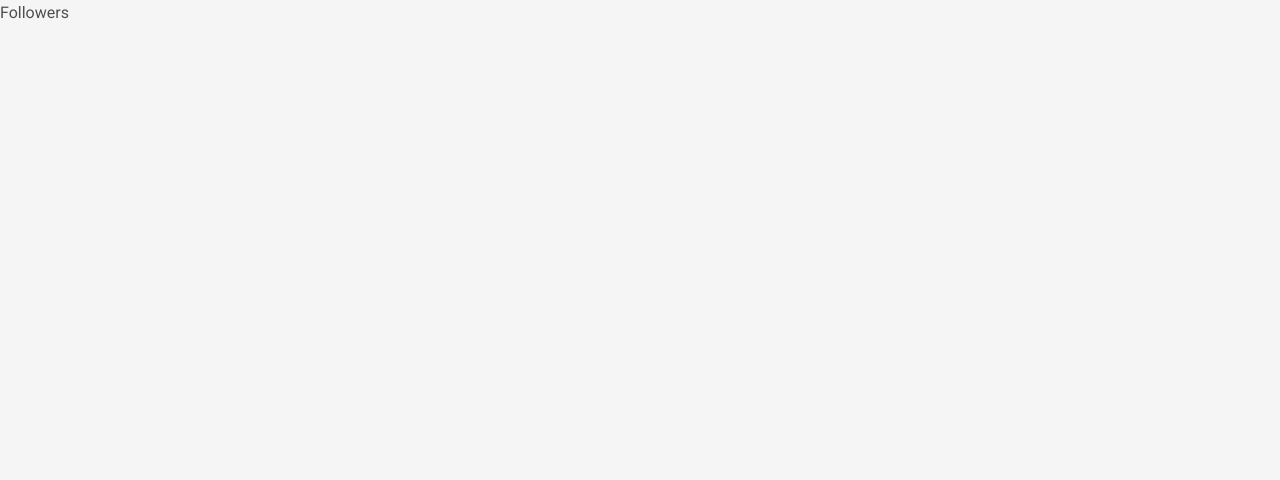
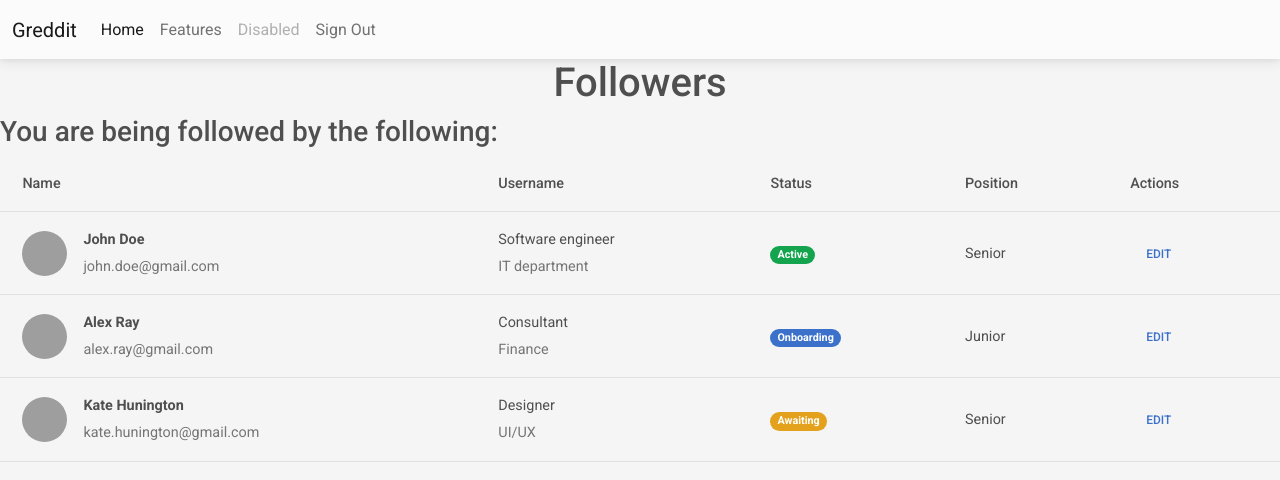
Before and after one commit to AmeyChoudhary/Greddit, a React (Create React App) app in the folder frontend/: page /profile/followers in a window 1280 px wide. Shown: the top 480 px of the page. Built offline with nearby package versions, Linux system fonts and the light colour scheme; no server answers; sample sign-in values are in the browser's storage; grey boxes are pictures that could not be loaded.

Commit message:
followers error

```diff
--- a/frontend/src/Components/Followers.js
+++ b/frontend/src/Components/Followers.js
@@ -1,9 +1,189 @@
 import React from 'react'
+import Navbar from './Navbar';
+import { useState, useEffect } from 'react';
+import { MDBBadge, MDBBtn, MDBTable, MDBTableHead, MDBTableBody } from 'mdb-react-ui-kit';
+import jwt from 'jwt-decode';
 
 const Followers = () => {
-  return (
-    <div>Followers</div>
-  )
+
+    const [user, setuser] = useState({})
+    const [ followers, setfollowers ] = useState()
+    const [ all_users, setall_users ] = useState({})
+
+
+
+    useEffect(() => {
+        let token = localStorage.getItem("token");
+        if (token) {
+            let decoded_user = jwt(token)
+            setuser(decoded_user)
+
+        }
+        // is said to disble the warning of react hook dependency missing
+        // eslint-disable-next-line
+    }, []);
+
+
+
+    useEffect(() => {
+        getUserFollowers()
+        // eslint-disable-next-line
+    }, []);
+
+
+    // const getUserFollowers = () => {
+    //     console.log(user.username)
+        // const response = await fetch('http://localhost:4000/users/followers', {
+        //     method: 'POST',
+        //     headers: {
+        //         'Content-Type': 'application/json',
+
+        //     },
+        //     body: JSON.stringify({
+        //         "username": user.username
+        //     })
+        // });
+
+        // let data = await response.json();
+        // setfollowers(data.formattedFollowers)
+        // setall_users(data.all_users)
+        // console.log(all_users)
+        // console.log(followers)
+    // }
+
+    const getUserFollowers =  async() => {
+        console.log(user.username)
+         const response = await fetch('http://localhost:4000/users/followers', {
+            method: 'POST',
+            headers: {
+                'Content-Type': 'application/json',
+
+            },
+            body: JSON.stringify({
+                "username": user.username
+            })
+        });
+        let data = await response.json();
+        console.log(data)
+        // setall_users(data.all_users)
+        // console.log(all_users)
+    }
+
+    return (
+        <>
+            <Navbar></Navbar>
+            <h1 align="center">Followers</h1>
+            <h3>You are being followed by the following:</h3>
+            <MDBTable align='middle'>
+                <MDBTableHead>
+                    <tr>
+                        <th scope='col'>Name</th>
+                        <th scope='col'>Username</th>
+                        <th scope='col'>Status</th>
+                        <th scope='col'>Position</th>
+                        <th scope='col'>Actions</th>
+                    </tr>
+                </MDBTableHead>
+                <MDBTableBody>
+                    <tr>
+                        <td>
+                            <div className='d-flex align-items-center'>
+                                <img
+                                    src='https://mdbootstrap.com/img/new/avatars/8.jpg'
+                                    alt=''
+                                    style={{ width: '45px', height: '45px' }}
+                                    className='rounded-circle'
+                                />
+                                <div className='ms-3'>
+                                    <p className='fw-bold mb-1'>John Doe</p>
+                                    <p className='text-muted mb-0'>john.doe@gmail.com</p>
+                                </div>
+                            </div>
+                        </td>
+                        <td>
+                            <p className='fw-normal mb-1'>Software engineer</p>
+                            <p className='text-muted mb-0'>IT department</p>
+                        </td>
+                        <td>
+                            <MDBBadge color='success' pill>
+                                Active
+                            </MDBBadge>
+                        </td>
+                        <td>Senior</td>
+                        <td>
+                            <MDBBtn color='link' rounded size='sm'>
+                                Edit
+                            </MDBBtn>
+                        </td>
+                    </tr>
+                    <tr>
+                        <td>
+                            <div className='d-flex align-items-center'>
+                                <img
+                                    src='https://mdbootstrap.com/img/new/avatars/6.jpg'
+                                    alt=''
+                                    style={{ width: '45px', height: '45px' }}
+                                    className='rounded-circle'
+                                />
+                                <div className='ms-3'>
+                                    <p className='fw-bold mb-1'>Alex Ray</p>
+                                    <p className='text-muted mb-0'>alex.ray@gmail.com</p>
+                                </div>
+                            </div>
+                        </td>
+                        <td>
+                            <p className='fw-normal mb-1'>Consultant</p>
+                            <p className='text-muted mb-0'>Finance</p>
+                        </td>
+                        <td>
+                            <MDBBadge color='primary' pill>
+                                Onboarding
+                            </MDBBadge>
+                        </td>
+                        <td>Junior</td>
+                        <td>
+                            <MDBBtn color='link' rounded size='sm'>
+                                Edit
+                            </MDBBtn>
+                        </td>
+                    </tr>
+                    <tr>
+                        <td>
+                            <div className='d-flex align-items-center'>
+                                <img
+                                    src='https://mdbootstrap.com/img/new/avatars/7.jpg'
+                                    alt=''
+                                    style={{ width: '45px', height: '45px' }}
+                                    className='rounded-circle'
+                                />
+                                <div className='ms-3'>
+                                    <p className='fw-bold mb-1'>Kate Hunington</p>
+                                    <p className='text-muted mb-0'>kate.hunington@gmail.com</p>
+                                </div>
+                            </div>
+                        </td>
+                        <td>
+                            <p className='fw-normal mb-1'>Designer</p>
+                            <p className='text-muted mb-0'>UI/UX</p>
+                        </td>
+                        <td>
+                            <MDBBadge color='warning' pill>
+                                Awaiting
+                            </MDBBadge>
+                        </td>
+                        <td>Senior</td>
+                        <td>
+                            <MDBBtn color='link' rounded size='sm'>
+                                Edit
+                            </MDBBtn>
+                        </td>
+                    </tr>
+                </MDBTableBody>
+            </MDBTable>
+
+
+        </>
+    )
 }
 
 export default Followers
```
Also changed, not shown: 2 other files (tests, documents, lock files or other folders).
